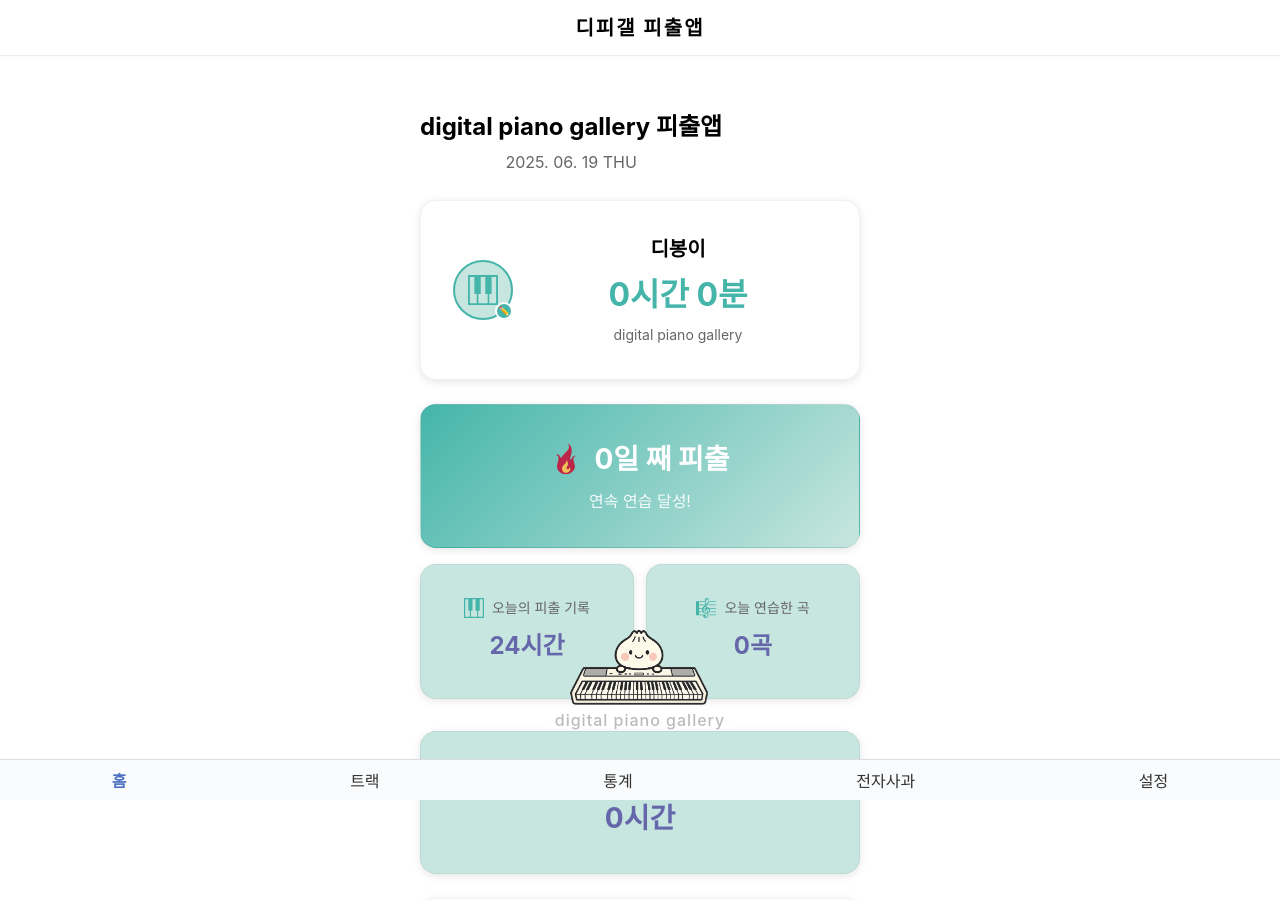
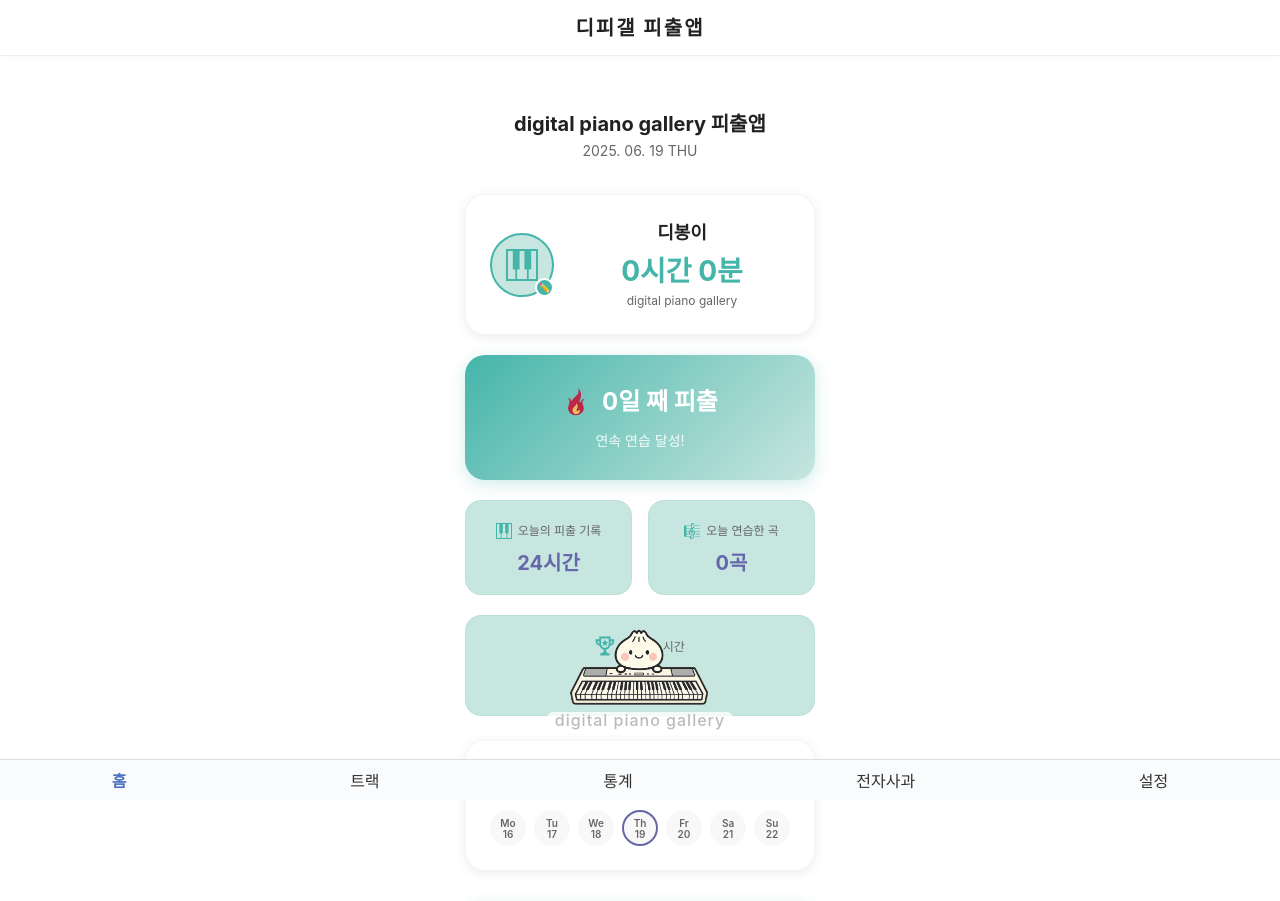
Before and after one commit to Mozartdc/pianolog_i, a React (Vite) app: page / in a window 1280 px wide. Shown: the top 901 px of the page. Built offline with nearby package versions, Linux system fonts and the light colour scheme.

Commit message:
공동css

```diff
--- a/src/colors.css
+++ b/src/colors.css
@@ -1,16 +1,224 @@
-/* src/colors.css */
+/* 전체 앱 디자인 시스템 */
 :root {
-  /* Figma 디자인 팬톤 컬러 시스템 */
+  /* 메인 컬러 팔레트 (Figma 디자인 기준) */
   --TURQUOISE: rgb(69, 181, 170);
   --PASTEL_TURQUOISE: rgb(199, 230, 223);
   --VERY_PERI: rgb(102, 103, 171);
 
-  /* 추가 컬러 */
+  /* 기본 컬러 */
   --WHITE: rgb(255, 255, 255);
   --LIGHT_GRAY: rgb(248, 248, 248);
+  --MEDIUM_GRAY: rgb(200, 200, 200);
   --DARK_GRAY: rgb(102, 102, 102);
-  --BLACK: rgb(0, 0, 0);
+  --BLACK: rgb(33, 33, 33);
 
   /* 그라데이션 */
   --TURQUOISE_GRADIENT: linear-gradient(135deg, var(--TURQUOISE), var(--PASTEL_TURQUOISE));
+
+  /* 그림자 시스템 */
+  --CARD_SHADOW: 0 2px 12px rgba(0, 0, 0, 0.08);
+  --CARD_SHADOW_HOVER: 0 4px 20px rgba(0, 0, 0, 0.12);
+  --BUTTON_SHADOW: 0 4px 16px rgba(69, 181, 170, 0.3);
+
+  /* 타이포그래피 */
+  --FONT_FAMILY: -apple-system, BlinkMacSystemFont, "Segoe UI", Roboto, sans-serif;
+  --FONT_SIZE_LARGE: 24px;
+  --FONT_SIZE_MEDIUM: 18px;
+  --FONT_SIZE_SMALL: 14px;
+  --FONT_SIZE_TINY: 12px;
+
+  /* 간격 시스템 */
+  --SPACING_XS: 4px;
+  --SPACING_SM: 8px;
+  --SPACING_MD: 16px;
+  --SPACING_LG: 24px;
+  --SPACING_XL: 32px;
+
+  /* 보더 반지름 */
+  --RADIUS_SM: 12px;
+  --RADIUS_MD: 16px;
+  --RADIUS_LG: 20px;
+  --RADIUS_CIRCLE: 50%;
 }
+
+/* 글로벌 리셋 */
+* {
+  margin: 0;
+  padding: 0;
+  box-sizing: border-box;
+}
+
+body {
+  font-family: var(--FONT_FAMILY);
+  background-color: var(--WHITE);
+  color: var(--BLACK);
+  line-height: 1.6;
+  -webkit-font-smoothing: antialiased;
+  -moz-osx-font-smoothing: grayscale;
+}
+
+/* 공통 레이아웃 클래스 */
+.app-container {
+  max-width: 390px;
+  margin: 0 auto;
+  min-height: 100vh;
+  background: var(--WHITE);
+  font-family: var(--FONT_FAMILY);
+  padding: var(--SPACING_LG) var(--SPACING_MD);
+}
+
+/* 카드 시스템 */
+.card-base {
+  background: var(--WHITE);
+  border-radius: var(--RADIUS_MD);
+  padding: var(--SPACING_LG);
+  box-shadow: var(--CARD_SHADOW);
+  border: 1px solid rgba(0, 0, 0, 0.04);
+  transition: all 0.2s ease;
+}
+
+.card-base:hover {
+  box-shadow: var(--CARD_SHADOW_HOVER);
+}
+
+.card-turquoise {
+  background: var(--TURQUOISE_GRADIENT);
+  color: var(--WHITE);
+  box-shadow: 0 4px 16px rgba(69, 181, 170, 0.25);
+  border: none;
+}
+
+.card-light {
+  background: var(--PASTEL_TURQUOISE);
+  border: 1px solid rgba(69, 181, 170, 0.1);
+}
+
+/* 그리드 시스템 */
+.grid-2x1 {
+  display: grid;
+  grid-template-columns: 1fr 1fr;
+  gap: var(--SPACING_MD);
+}
+
+.grid-full {
+  display: grid;
+  grid-template-columns: 1fr;
+  gap: var(--SPACING_MD);
+}
+
+/* 버튼 시스템 */
+.btn-primary {
+  width: 100%;
+  padding: var(--SPACING_MD);
+  background: var(--TURQUOISE);
+  color: var(--WHITE);
+  border: none;
+  border-radius: var(--RADIUS_MD);
+  font-size: var(--FONT_SIZE_MEDIUM);
+  font-weight: 600;
+  cursor: pointer;
+  transition: all 0.2s ease;
+  display: flex;
+  align-items: center;
+  justify-content: center;
+  gap: var(--SPACING_SM);
+  box-shadow: var(--BUTTON_SHADOW);
+  font-family: var(--FONT_FAMILY);
+}
+
+.btn-primary:hover {
+  background: rgb(59, 171, 160);
+  transform: translateY(-1px);
+}
+
+.btn-primary:active {
+  transform: translateY(0);
+}
+
+/* 텍스트 스타일 */
+.text-large {
+  font-size: var(--FONT_SIZE_LARGE);
+  font-weight: 700;
+  line-height: 1.2;
+}
+
+.text-medium {
+  font-size: var(--FONT_SIZE_MEDIUM);
+  font-weight: 600;
+  line-height: 1.3;
+}
+
+.text-small {
+  font-size: var(--FONT_SIZE_SMALL);
+  font-weight: 500;
+  line-height: 1.4;
+}
+
+.text-tiny {
+  font-size: var(--FONT_SIZE_TINY);
+  font-weight: 400;
+  line-height: 1.4;
+}
+
+/* 색상 유틸리티 */
+.text-turquoise { color: var(--TURQUOISE); }
+.text-peri { color: var(--VERY_PERI); }
+.text-gray { color: var(--DARK_GRAY); }
+.text-white { color: var(--WHITE); }
+
+/* 간격 유틸리티 */
+.mb-xs { margin-bottom: var(--SPACING_XS); }
+.mb-sm { margin-bottom: var(--SPACING_SM); }
+.mb-md { margin-bottom: var(--SPACING_MD); }
+.mb-lg { margin-bottom: var(--SPACING_LG); }
+.mb-xl { margin-bottom: var(--SPACING_XL); }
+
+/* 플렉스 유틸리티 */
+.flex { display: flex; }
+.flex-center { display: flex; align-items: center; justify-content: center; }
+.flex-between { display: flex; align-items: center; justify-content: space-between; }
+.flex-column { display: flex; flex-direction: column; }
+.flex-gap-sm { gap: var(--SPACING_SM); }
+.flex-gap-md { gap: var(--SPACING_MD); }
+
+/* 모달 시스템 */
+.modal-overlay {
+  position: fixed;
+  top: 0;
+  left: 0;
+  right: 0;
+  bottom: 0;
+  background: rgba(0, 0, 0, 0.5);
+  display: flex;
+  align-items: center;
+  justify-content: center;
+  z-index: 1000;
+}
+
+.modal-container {
+  background: var(--WHITE);
+  border-radius: var(--RADIUS_LG);
+  padding: var(--SPACING_LG);
+  max-width: 320px;
+  width: 90%;
+  box-shadow: 0 8px 32px rgba(0, 0, 0, 0.2);
+}
+
+/* 애니메이션 */
+@keyframes fadeIn {
+  from { opacity: 0; }
+  to { opacity: 1; }
+}
+
+@keyframes slideUp {
+  from { transform: translateY(20px); opacity: 0; }
+  to { transform: translateY(0); opacity: 1; }
+}
+
+.fade-in {
+  animation: fadeIn 0.2s ease-out;
+}
+
+.slide-up {
+  animation: slideUp 0.3s ease-out;
+}
--- a/src/screens/HomeScreen.tsx
+++ b/src/screens/HomeScreen.tsx
@@ -95,65 +95,77 @@ function HomeScreen() {
   };
 
   return (
-    <div className="app-container" style={{ padding: '20px' }}>
+    <div style={{
+      maxWidth: '390px',
+      margin: '0 auto',
+      minHeight: '100vh',
+      backgroundColor: 'var(--WHITE)',
+      padding: '24px 20px',
+      fontFamily: '-apple-system, BlinkMacSystemFont, "Segoe UI", Roboto, sans-serif'
+    }}>
       {/* 상단 헤더 */}
       <div style={{
-        display: 'flex',
-        justifyContent: 'space-between',
-        alignItems: 'center',
-        marginBottom: '24px'
+        marginBottom: '32px'
       }}>
-        <div>
         <h1 style={{
-            fontSize: '24px',
-            fontWeight: 'bold',
+          fontSize: '20px',
+          fontWeight: '700',
           color: 'var(--BLACK)',
-            margin: 0
+          margin: '0 0 4px 0',
+          lineHeight: '1.2'
         }}>
           digital piano gallery 피출앱
         </h1>
         <p style={{
-            fontSize: '16px',
+          fontSize: '14px',
           color: 'var(--DARK_GRAY)',
-            margin: '4px 0 0 0'
+          margin: 0,
+          fontWeight: '400'
         }}>
           {today.format('YYYY. MM. DD ddd').toUpperCase()}
         </p>
       </div>
-      </div>
 
       {/* 프로필 섹션 */}
-      <div className="card" style={{
+      <div style={{
+        backgroundColor: 'var(--WHITE)',
+        borderRadius: '20px',
+        padding: '24px',
+        marginBottom: '20px',
+        boxShadow: '0 2px 12px rgba(0, 0, 0, 0.08)',
+        border: '1px solid rgba(0, 0, 0, 0.04)',
         display: 'flex',
         alignItems: 'center',
-        gap: '16px',
-        marginBottom: '24px'
+        gap: '20px'
       }}>
         <ProfileUploader
           currentAvatar={avatar}
           onAvatarChange={handleAvatarChange}
-          size={60}
+          size={64}
         />
         <div style={{ flex: 1 }}>
           <h2 style={{
-            fontSize: '20px',
-            fontWeight: 'bold',
-            margin: '0 0 4px 0',
+            fontSize: '18px',
+            fontWeight: '600',
+            margin: '0 0 8px 0',
             color: 'var(--BLACK)'
           }}>
             {nickname}
           </h2>
           <div style={{
-            fontSize: '32px',
-            fontWeight: 'bold',
-            color: 'var(--TURQUOISE)'
+            fontSize: '28px',
+            fontWeight: '700',
+            color: 'var(--TURQUOISE)',
+            lineHeight: '1.1',
+            marginBottom: '4px'
           }}>
             {Math.floor(totalTodayMinutes / 60)}시간 {totalTodayMinutes % 60}분
           </div>
           <p style={{
-            fontSize: '14px',
+            fontSize: '12px',
             color: 'var(--DARK_GRAY)',
-            margin: '4px 0 0 0'
+            margin: 0,
+            fontWeight: '400'
           }}>
             digital piano gallery
           </p>
@@ -161,9 +173,13 @@ function HomeScreen() {
       </div>
 
       {/* 메인 성취 카드 - 222일째 피출 */}
-      <div className="card card-turquoise" style={{
+      <div style={{
+        background: 'var(--TURQUOISE_GRADIENT)',
+        borderRadius: '20px',
+        padding: '28px 24px',
+        marginBottom: '20px',
         textAlign: 'center',
-        marginBottom: '16px'
+        boxShadow: '0 4px 16px rgba(69, 181, 170, 0.25)'
       }}>
         <div style={{
           display: 'flex',
@@ -172,19 +188,22 @@ function HomeScreen() {
           gap: '12px',
           marginBottom: '8px'
         }}>
-          <Icon name="flame" size={32} color="var(--WHITE)" />
+          <Icon name="flame" size={28} color="var(--WHITE)" />
           <h2 style={{
-            fontSize: '28px',
-            fontWeight: 'bold',
-            margin: 0
+            fontSize: '24px',
+            fontWeight: '700',
+            margin: 0,
+            color: 'var(--WHITE)'
           }}>
             {getStreak()}일 째 피출
           </h2>
         </div>
         <p style={{
-          fontSize: '16px',
+          fontSize: '14px',
           opacity: 0.9,
-          margin: 0
+          margin: 0,
+          color: 'var(--WHITE)',
+          fontWeight: '400'
         }}>
           연속 연습 달성!
         </p>
@@ -194,58 +213,74 @@ function HomeScreen() {
       <div style={{
         display: 'grid',
         gridTemplateColumns: '1fr 1fr',
-        gap: '12px',
-        marginBottom: '16px'
+        gap: '16px',
+        marginBottom: '20px'
       }}>
         {/* 오늘의 피출 기록 */}
-        <div className="card card-light" style={{ textAlign: 'center' }}>
+        <div style={{
+          backgroundColor: 'var(--PASTEL_TURQUOISE)',
+          borderRadius: '16px',
+          padding: '20px 16px',
+          textAlign: 'center',
+          border: '1px solid rgba(69, 181, 170, 0.1)'
+        }}>
           <div style={{
             display: 'flex',
             alignItems: 'center',
             justifyContent: 'center',
-            gap: '8px',
-            marginBottom: '8px'
+            gap: '6px',
+            marginBottom: '12px'
           }}>
-            <Icon name="keyboard" size={20} color="var(--VERY_PERI)" />
+            <Icon name="keyboard" size={16} color="var(--VERY_PERI)" />
             <p style={{
-              fontSize: '14px',
+              fontSize: '12px',
               color: 'var(--DARK_GRAY)',
-              margin: 0
+              margin: 0,
+              fontWeight: '500'
             }}>
               오늘의 피출 기록
             </p>
           </div>
           <div style={{
-            fontSize: '24px',
-            fontWeight: 'bold',
-            color: 'var(--VERY_PERI)'
+            fontSize: '20px',
+            fontWeight: '700',
+            color: 'var(--VERY_PERI)',
+            lineHeight: '1.1'
           }}>
             24시간
           </div>
         </div>
 
         {/* 오늘 연습한 곡 */}
-        <div className="card card-light" style={{ textAlign: 'center' }}>
+        <div style={{
+          backgroundColor: 'var(--PASTEL_TURQUOISE)',
+          borderRadius: '16px',
+          padding: '20px 16px',
+          textAlign: 'center',
+          border: '1px solid rgba(69, 181, 170, 0.1)'
+        }}>
           <div style={{
             display: 'flex',
             alignItems: 'center',
             justifyContent: 'center',
-            gap: '8px',
-            marginBottom: '8px'
+            gap: '6px',
+            marginBottom: '12px'
           }}>
-            <Icon name="staff" size={20} color="var(--VERY_PERI)" />
+            <Icon name="staff" size={16} color="var(--VERY_PERI)" />
             <p style={{
-              fontSize: '14px',
+              fontSize: '12px',
               color: 'var(--DARK_GRAY)',
-              margin: 0
+              margin: 0,
+              fontWeight: '500'
             }}>
               오늘 연습한 곡
             </p>
           </div>
           <div style={{
-            fontSize: '24px',
-            fontWeight: 'bold',
-            color: 'var(--VERY_PERI)'
+            fontSize: '20px',
+            fontWeight: '700',
+            color: 'var(--VERY_PERI)',
+            lineHeight: '1.1'
           }}>
             {todayCheckedCount}곡
           </div>
@@ -253,38 +288,54 @@ function HomeScreen() {
       </div>
 
       {/* 총 연습 시간 */}
-      <div className="card card-light" style={{ textAlign: 'center', marginBottom: '24px' }}>
+      <div style={{
+        backgroundColor: 'var(--PASTEL_TURQUOISE)',
+        borderRadius: '16px',
+        padding: '20px 24px',
+        textAlign: 'center',
+        marginBottom: '24px',
+        border: '1px solid rgba(69, 181, 170, 0.1)'
+      }}>
         <div style={{
           display: 'flex',
           alignItems: 'center',
           justifyContent: 'center',
           gap: '8px',
-          marginBottom: '8px'
+          marginBottom: '12px'
         }}>
-          <Icon name="trophy" size={24} color="var(--VERY_PERI)" />
+          <Icon name="trophy" size={20} color="var(--VERY_PERI)" />
           <p style={{
-            fontSize: '14px',
+            fontSize: '12px',
             color: 'var(--DARK_GRAY)',
-            margin: 0
+            margin: 0,
+            fontWeight: '500'
           }}>
             총 연습 시간
           </p>
         </div>
         <div style={{
-          fontSize: '28px',
-          fontWeight: 'bold',
-          color: 'var(--VERY_PERI)'
+          fontSize: '24px',
+          fontWeight: '700',
+          color: 'var(--VERY_PERI)',
+          lineHeight: '1.1'
         }}>
           {totalHours}시간
         </div>
       </div>
 
       {/* 주간 캘린더 위젯 */}
-      <div className="card" style={{ marginBottom: '24px' }}>
+      <div style={{
+        backgroundColor: 'var(--WHITE)',
+        borderRadius: '20px',
+        padding: '24px',
+        marginBottom: '32px',
+        boxShadow: '0 2px 12px rgba(0, 0, 0, 0.08)',
+        border: '1px solid rgba(0, 0, 0, 0.04)'
+      }}>
         <h3 style={{
-          fontSize: '18px',
-          fontWeight: 'bold',
-          margin: '0 0 16px 0',
+          fontSize: '16px',
+          fontWeight: '600',
+          margin: '0 0 20px 0',
           color: 'var(--BLACK)'
         }}>
           이번 주 연습 기록
@@ -303,8 +354,8 @@ function HomeScreen() {
               <div
                 key={dateStr}
                 style={{
-                  width: '40px',
-                  height: '40px',
+                  width: '36px',
+                  height: '36px',
                   borderRadius: '50%',
                   backgroundColor: practiced ? 'var(--TURQUOISE)' : 'var(--LIGHT_GRAY)',
                   color: practiced ? 'var(--WHITE)' : 'var(--DARK_GRAY)',
@@ -312,13 +363,14 @@ function HomeScreen() {
                   flexDirection: 'column',
                   alignItems: 'center',
                   justifyContent: 'center',
-                  fontSize: '12px',
-                  fontWeight: 'bold',
-                  border: isToday ? '2px solid var(--VERY_PERI)' : 'none'
+                  fontSize: '10px',
+                  fontWeight: '600',
+                  border: isToday ? '2px solid var(--VERY_PERI)' : 'none',
+                  boxSizing: 'border-box'
                 }}
               >
-                <div>{date.format("dd")}</div>
-                <div>{date.format("D")}</div>
+                <div style={{ lineHeight: '1' }}>{date.format("dd")}</div>
+                <div style={{ lineHeight: '1', marginTop: '1px' }}>{date.format("D")}</div>
               </div>
             );
           })}
@@ -330,28 +382,31 @@ function HomeScreen() {
         onClick={handleTimerStart}
         style={{
           width: '100%',
-          padding: '16px',
+          padding: '18px',
           backgroundColor: 'var(--TURQUOISE)',
           color: 'var(--WHITE)',
           border: 'none',
-          borderRadius: '12px',
-          fontSize: '18px',
-          fontWeight: 'bold',
+          borderRadius: '16px',
+          fontSize: '16px',
+          fontWeight: '600',
           cursor: 'pointer',
           transition: 'all 0.2s ease',
           display: 'flex',
           alignItems: 'center',
           justifyContent: 'center',
-          gap: '8px'
+          gap: '8px',
+          boxShadow: '0 4px 16px rgba(69, 181, 170, 0.3)'
         }}
         onMouseOver={(e) => {
           e.currentTarget.style.backgroundColor = 'rgb(59, 171, 160)';
+          e.currentTarget.style.transform = 'translateY(-1px)';
         }}
         onMouseOut={(e) => {
           e.currentTarget.style.backgroundColor = 'var(--TURQUOISE)';
+          e.currentTarget.style.transform = 'translateY(0)';
         }}
       >
-        <Icon name="play" size={20} color="var(--WHITE)" />
+        <Icon name="play" size={18} color="var(--WHITE)" />
         드가자
       </button>
     </div>
```
Lines whose indentation alone changed are shown as unchanged.
